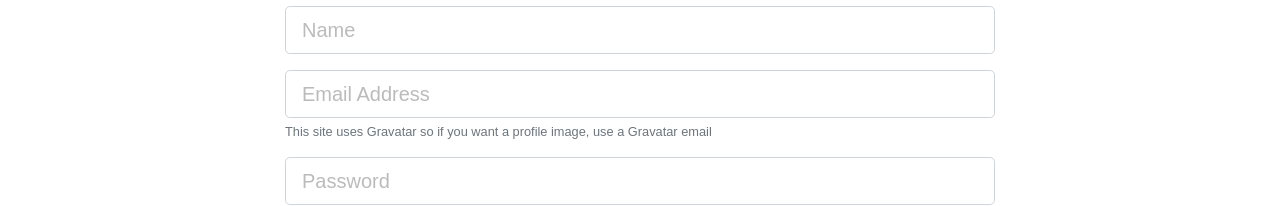
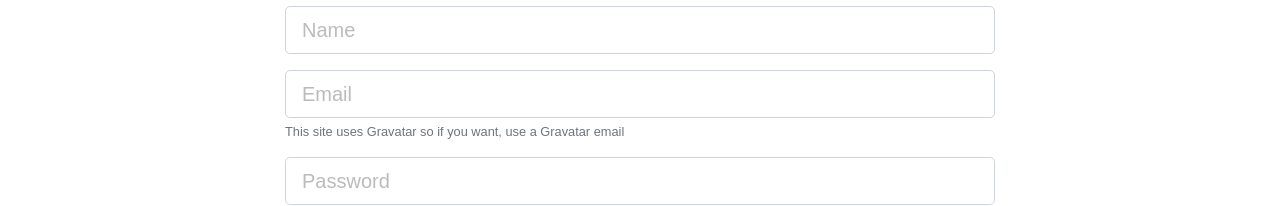
Before and after one commit to ArthurTruong5/social-media, a React (Create React App) app in the folder client/: page /register in a window 1280 px wide. Shown: the part 195-401 px from the top of the page. Built offline with nearby package versions, Linux system fonts and the light colour scheme.

Commit message:
textfieldgroupinput

```diff
--- a/client/src/components/auth/Login.jsx
+++ b/client/src/components/auth/Login.jsx
@@ -1,9 +1,10 @@
-import React, { Component } from "react";
-import PropTypes from "prop-types";
-import { connect } from "react-redux";
-import { loginUser } from "../../actions/authAction";
-import { withRouter } from "react-router-dom";
+import React, {Component} from "react";
+import PropTypes from 'prop-types';
+import {connect} from "react-redux";
+import {loginUser} from "../../actions/authAction";
+import {withRouter} from "react-router-dom";
 import classnames from "classnames";
+import TextFieldGroup from '../common/TextFieldGroup';
 
 class Login extends Component {
   constructor() {
@@ -19,7 +20,7 @@ class Login extends Component {
   }
 
   componentDidMount() {
-    if(this.props.auth.isAuthenticated) {
+    if (this.props.auth.isAuthenticated) {
       this.props.history.push('/dashboard');
     }
   }
@@ -33,13 +34,15 @@ class Login extends Component {
     }
 
     if (nextProps.errors) {
-      this.setState({ errors: nextProps.errors });
+      this.setState({errors: nextProps.errors});
     }
   }
 
   // Create function
   onChange = e => {
-    this.setState({ [e.target.name]: e.target.value });
+    this.setState({
+      [e.target.name]: e.target.value
+    });
   };
 
   onSubmit(e) {
@@ -50,8 +53,7 @@ class Login extends Component {
       password: this.state.password
     };
 
-    this.props.loginUser(userData,
-    this.props.history);
+    this.props.loginUser(userData, this.props.history);
 
     console.log(userData);
   }
@@ -59,53 +61,39 @@ class Login extends Component {
   render() {
     const errors = this.state.errors;
 
-    return (
-      <div className="login">
+    return (<div className="login">
       <div className="container">
         <div className="row">
           <div className="col-md-8 m-auto">
+            {errors.email && (<div className="alert alert-danger">{errors.email}</div>)}
+            {errors.password && (<div className="alert alert-danger">{errors.password}</div>)}
             <h1 className="display-4 text-center">Log In</h1>
             <p className="lead text-center">
               Sign in to your DevConnector account
             </p>
             <form onSubmit={this.onSubmit}>
-                <div className="form-group">
-                  <input
-                    type="email"
-                    className={classnames("form-control form-control-lg", {
-                      "is-invalid": errors.email
-                    })}
+
+              <TextFieldGroup
                 placeholder="Email Address"
                 name="email"
+                type="email"
                 value={this.state.email}
                 onChange={this.onChange}
+                error={errors.email}
               />
-                {errors.email && (
-                    <div className="invalid-feedback">{errors.email}</div>
-                  )}
-                </div>
-                <div className="form-group">
-                  <input
-                    type="password"
-                    className={classnames("form-control form-control-lg", {
-                      "is-invalid": errors.password
-                    })}
+
+              <TextFieldGroup
                 placeholder="Password"
                 name="password"
-                    value={this.state.password}
-                    onChange={this.onChange}
-                  />
-                {errors.password && (
-                    <div className="invalid-feedback">{errors.password}</div>
-                  )}
-                </div>
-                <input type="submit" className="btn btn-info btn-block mt-4" />
+                type="password"
+                value={this.state.password} onChange={this.onChange} error={errors.password}/>
+
+              <input type="submit" className="btn btn-info btn-block mt-4"/>
             </form>
           </div>
         </div>
       </div>
-      </div>
-    );
+    </div>);
   }
 }
 
@@ -117,12 +105,6 @@ Login.propTypes = {
 };
 
 // Map to props
-const mapStateToProps = state => ({
-  auth: state.auth,
-  errors: state.errors
-});
+const mapStateToProps = state => ({auth: state.auth, errors: state.errors});
 
-export default connect(
-  mapStateToProps,
-  { loginUser }
-)(withRouter(Login));
+export default connect(mapStateToProps, {loginUser})(withRouter(Login));
--- a/client/src/components/auth/Register.jsx
+++ b/client/src/components/auth/Register.jsx
@@ -6,6 +6,7 @@ import PropTypes from "prop-types";
 // Connecting redux to this component
 import { connect } from "react-redux";
 import { registerUser } from "../../actions/authAction";
+import TextFieldGroup from '../common/TextFieldGroup';
 
 // It's going to call register user in the actions it's going to dispatch to our producer and then it's
 //
@@ -86,70 +87,43 @@ class Register extends Component {
                 Create your TechConnect account
               </p>
               <form onSubmit={this.onSubmit}>
-                <div className="form-group">
-                  <input
-                    type="text"
-                    className={classnames("form-control form-control-lg", {
-                      "is-invalid": errors.name
-                    })}
+                <TextFieldGroup
                   placeholder="Name"
                   name="name"
                   value={this.state.name}
                   onChange={this.onChange}
+                  error={errors.name}
                 />
-                  {errors.name && (
-                    <div className="invalid-feedback">{errors.name}</div>
-                  )}
-                </div>
-                <div className="form-group">
-                  <input
+
+                <TextFieldGroup
+                  placeholder="Email"
+                  name="email"
                   type="email"
-                    className={classnames("form-control form-control-lg", {
-                      "is-invalid": errors.email
-                    })}
-                    placeholder="Email Address"
-                    name="email"
                   value={this.state.email}
                   onChange={this.onChange}
+                  error={errors.email}
+                  info="This site uses Gravatar so if you want, use a Gravatar email"
                 />
-                  {errors.email && (
-                    <div className="invalid-feedback">{errors.email}</div>
-                  )}
-                  <small className="form-text text-muted">
-                    This site uses Gravatar so if you want a profile image, use
-                    a Gravatar email
-                  </small>
-                </div>
-                <div className="form-group">
-                  <input
-                    type="password"
-                    className={classnames("form-control form-control-lg", {
-                      "is-invalid": errors.password
-                    })}
+
+                <TextFieldGroup
                   placeholder="Password"
                   name="password"
+                  type="password"
                   value={this.state.password}
                   onChange={this.onChange}
+                  error={errors.password}
                 />
-                  {errors.password && (
-                    <div className="invalid-feedback">{errors.password}</div>
-                  )}
-                </div>
-                <div className="form-group">
-                  <input
-                    type="password"
-                    className={classnames("form-control form-control-lg", {
-                      "is-invalid": errors.password2
-                    })}
+
+                <TextFieldGroup
                   placeholder="Confirm Password"
                   name="password2"
+                  type="password"
                   value={this.state.password2}
                   onChange={this.onChange}
+                  error={errors.password2}
                 />
-                  {errors.password2 && (
-                    <div className="invalid-feedback">{errors.password2}</div>
-                  )}
-                </div>
+
+
                 <input type="submit" className="btn btn-info btn-block mt-4" />
               </form>
             </div>
--- /dev/null
+++ b/client/src/components/common/TextFieldGroup.jsx
@@ -0,0 +1,53 @@
+import React from 'react';
+import classnames from 'classnames';
+import PropTypes from 'prop-types';
+
+const TextFieldGroup = ({
+  name,
+  placeholder,
+  value,
+  label,
+  error,
+  info,
+  type,
+  onChange,
+  disabled
+}) => {
+  return (
+    <div className="form-group">
+      <input
+        type={type}
+        className={classnames("form-control form-control-lg", {
+          "is-invalid": error
+        })}
+        placeholder={placeholder}
+        name={name}
+        value={value}
+        onChange={onChange}
+        disabled={disabled}
+      />
+    {info && <small className="form-text text-muted">{info}</small>}
+    {error && (
+        <div className="invalid-feedback">{error}</div>
+      )}
+    </div>
+  )
+}
+
+
+TextFieldGroup.propTypes = {
+  name: PropTypes.string.isRequired,
+  placeholder: PropTypes.string,
+  value: PropTypes.string.isRequired,
+  info: PropTypes.string,
+  error: PropTypes.string,
+  type: PropTypes.string.isRequired,
+  onChange: PropTypes.func.isRequired,
+  disabled: PropTypes.string
+};
+
+TextFieldGroup.defaultProps = {
+  type: 'text'
+};
+
+export default TextFieldGroup;
```
Also changed, not shown: 1 other file (tests, documents, lock files or other folders). Lines whose indentation alone changed are shown as unchanged.
